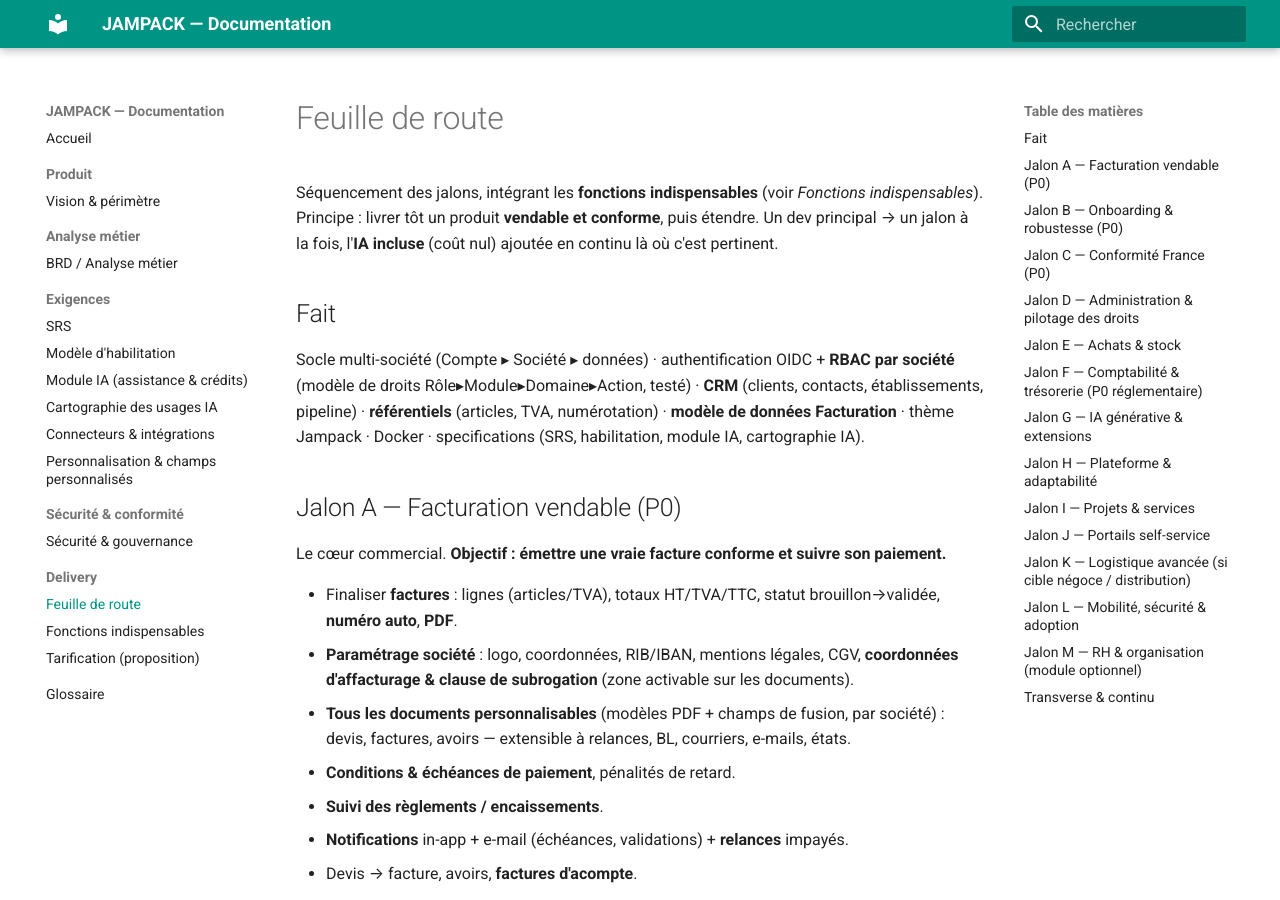
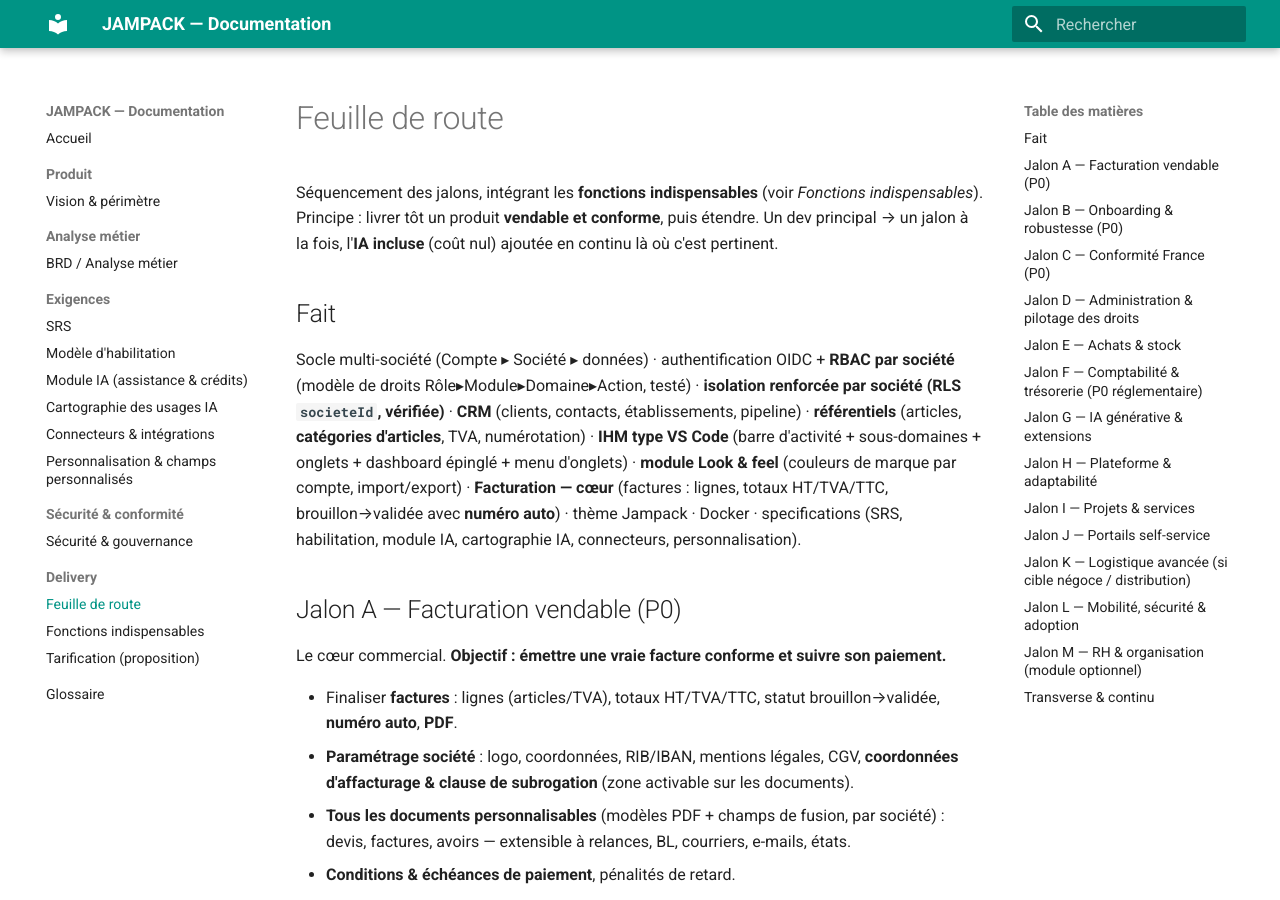
Before and after one commit to chrisx13/jampack-docs, an MkDocs documentation site: the page built from docs/70-delivery/roadmap.md, in a window 1280 px wide and 900 px high. Built offline with MkDocs 1.6.1 and Material for MkDocs 9.7.7, drawn with Linux system fonts in a browser that asks for light colours.

Commit message:
docs(roadmap): avancement — RLS societe, IHM VS Code, look&feel, categories, facturation coeur
Co-Authored-By: Claude Opus 4.8 <noreply@anthropic.com>
Claude-Session: https://claude.ai/code/session_01Pwuv6ro2738bcQPvWxGDbM

```diff
--- a/docs/70-delivery/roadmap.md
+++ b/docs/70-delivery/roadmap.md
@@ -4,7 +4,7 @@ Séquencement des jalons, intégrant les **fonctions indispensables** (voir *Fon
 
 ## Fait
 
-Socle multi-société (Compte ▸ Société ▸ données) · authentification OIDC + **RBAC par société** (modèle de droits Rôle▸Module▸Domaine▸Action, testé) · **CRM** (clients, contacts, établissements, pipeline) · **référentiels** (articles, TVA, numérotation) · **modèle de données Facturation** · thème Jampack · Docker · specifications (SRS, habilitation, module IA, cartographie IA).
+Socle multi-société (Compte ▸ Société ▸ données) · authentification OIDC + **RBAC par société** (modèle de droits Rôle▸Module▸Domaine▸Action, testé) · **isolation renforcée par société (RLS `societeId`, vérifiée)** · **CRM** (clients, contacts, établissements, pipeline) · **référentiels** (articles, **catégories d'articles**, TVA, numérotation) · **IHM type VS Code** (barre d'activité + sous-domaines + onglets + dashboard épinglé + menu d'onglets) · **module Look & feel** (couleurs de marque par compte, import/export) · **Facturation — cœur** (factures : lignes, totaux HT/TVA/TTC, brouillon→validée avec **numéro auto**) · thème Jampack · Docker · specifications (SRS, habilitation, module IA, cartographie IA, connecteurs, personnalisation).
 
 ## Jalon A — Facturation vendable (P0)
 
```
